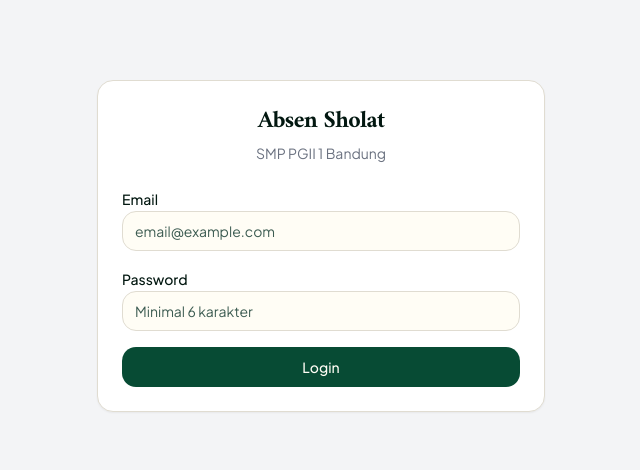
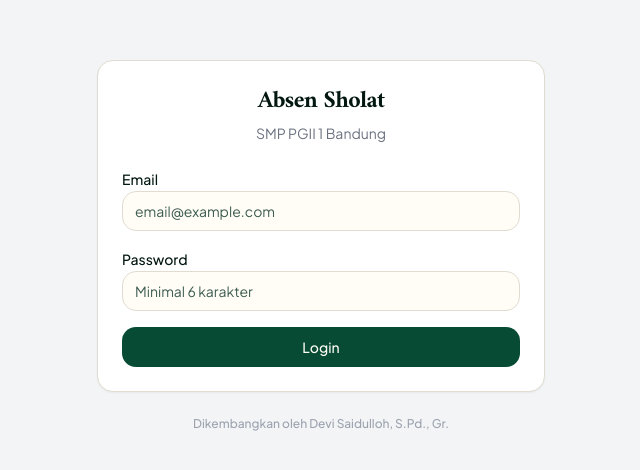
Before and after one commit to ipadevpro/absensholatfirebase, a Next.js app: page /login in a window 1280 px wide. Shown: the part 154-624 px from the top of the page, without its empty margins (319-959 px from the left). Built offline with nearby package versions, Linux system fonts and the light colour scheme; no server answers.

Commit message:
feat: add developer footer to login page

```diff
--- a/src/app/login/page.tsx
+++ b/src/app/login/page.tsx
@@ -41,7 +41,7 @@ export default function LoginPage() {
   };
 
   return (
-    <div className="flex items-center justify-center min-h-screen bg-gray-100">
+    <div className="flex flex-col items-center justify-center min-h-screen bg-gray-100 p-4 gap-4">
       <Card className="w-full max-w-md">
         <CardHeader className="text-center">
           <CardTitle className="text-2xl font-bold">Absen Sholat</CardTitle>
@@ -79,6 +79,9 @@ export default function LoginPage() {
           </form>
         </CardContent>
       </Card>
+      <footer className="text-xs text-gray-400 text-center font-medium mt-2">
+        Dikembangkan oleh Devi Saidulloh, S.Pd., Gr.
+      </footer>
     </div>
   );
 }
```
